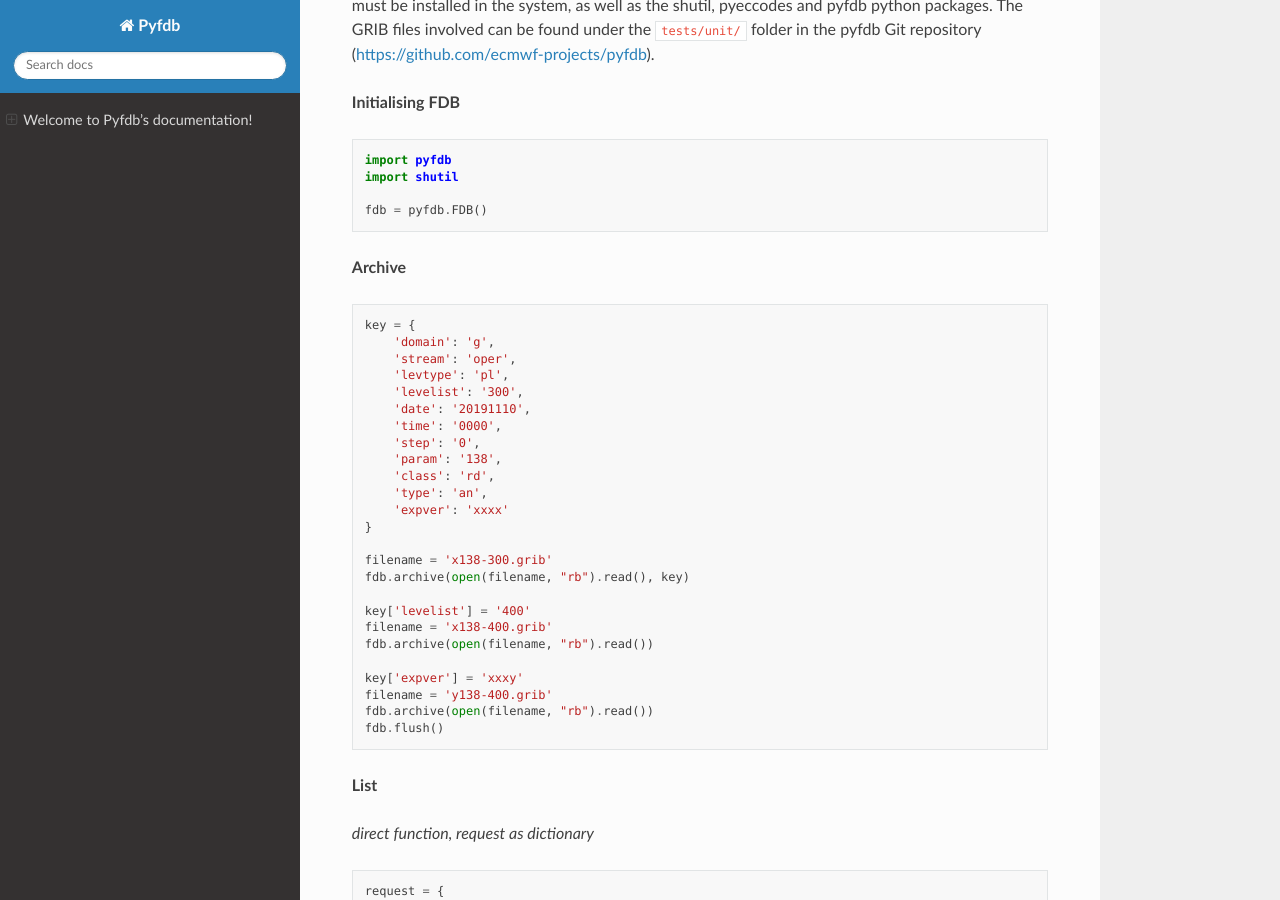
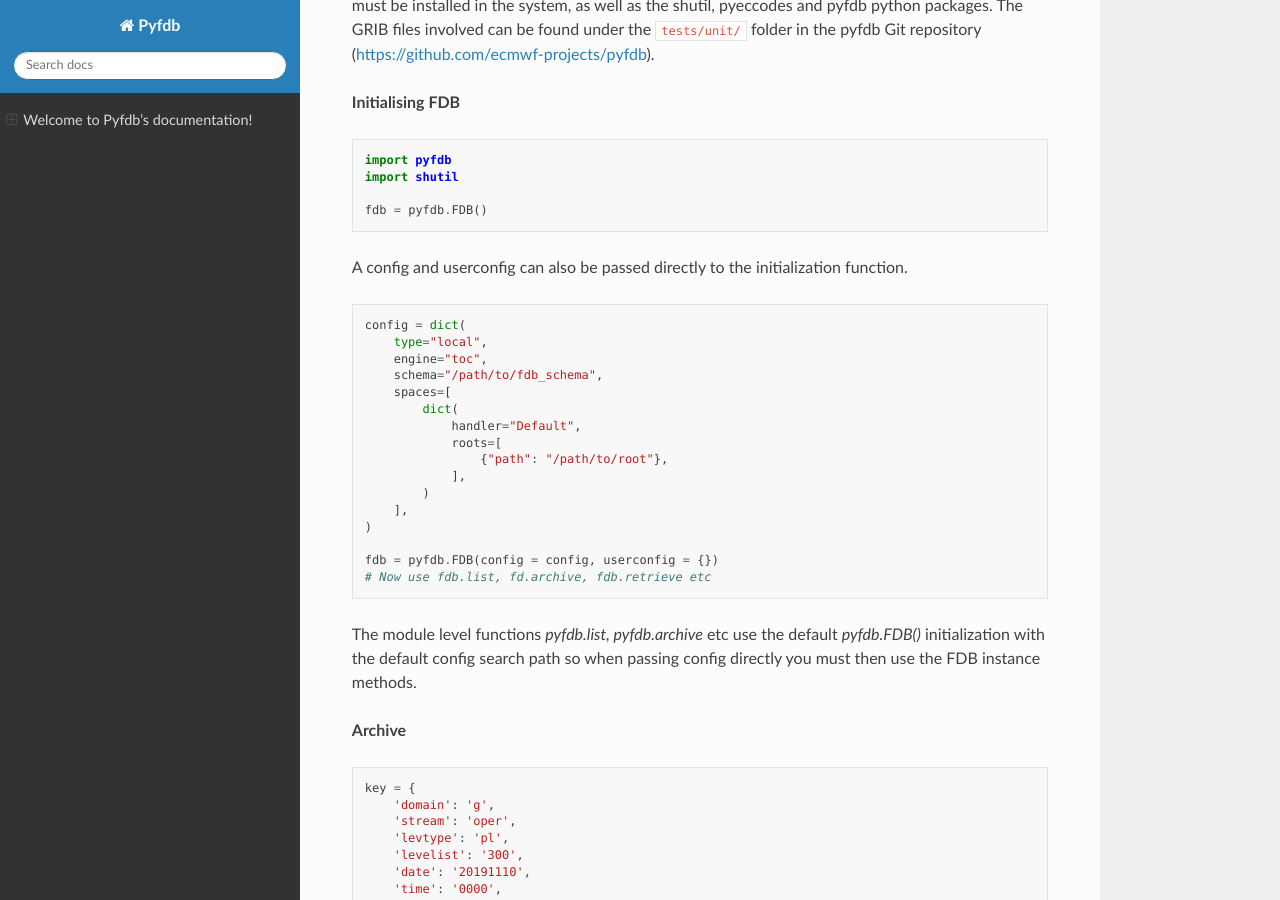
Before and after one commit to ecmwf/pyfdb, a Sphinx documentation site: the page built from docs/source/index.rst, in a window 1280 px wide and 900 px high, scrolled down 728 px. Built offline with Sphinx 7.4.7 and the Read the Docs theme 3.1.0, drawn with Linux system fonts in a browser that asks for light colours.

Commit message:
Mention config passing in docs

```diff
--- a/docs/source/index.rst
+++ b/docs/source/index.rst
@@ -39,6 +39,30 @@ An example of archival, listing and retrieval via pyfdb is shown next. For the e
    import shutil
 
    fdb = pyfdb.FDB()
+
+
+A config and userconfig can also be passed directly to the initialization function.
+
+.. code:: python
+
+    config = dict(
+        type="local",
+        engine="toc",
+        schema="/path/to/fdb_schema",
+        spaces=[
+            dict(
+                handler="Default",
+                roots=[
+                    {"path": "/path/to/root"},
+                ],
+            )
+        ],
+    )
+
+    fdb = pyfdb.FDB(config = config, userconfig = {})
+    # Now use fdb.list, fd.archive, fdb.retrieve etc
+
+The module level functions `pyfdb.list, pyfdb.archive` etc use the default `pyfdb.FDB()` initialization with the default config search path so when passing config directly you must then use the FDB instance methods.
 
 **Archive**
 
```
